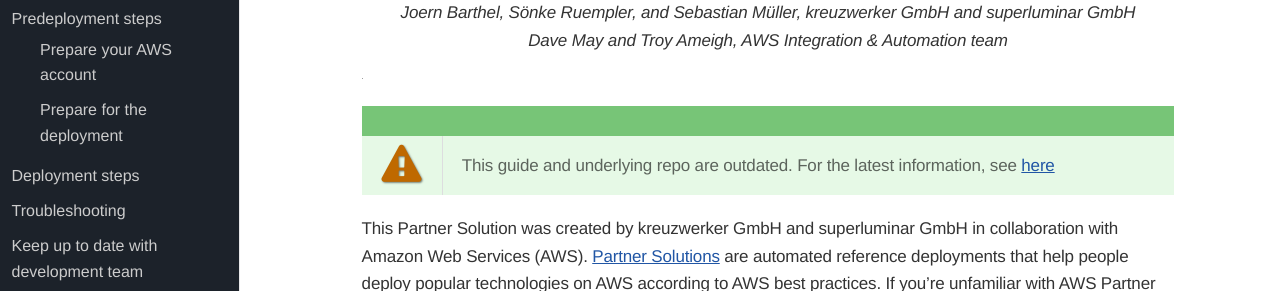
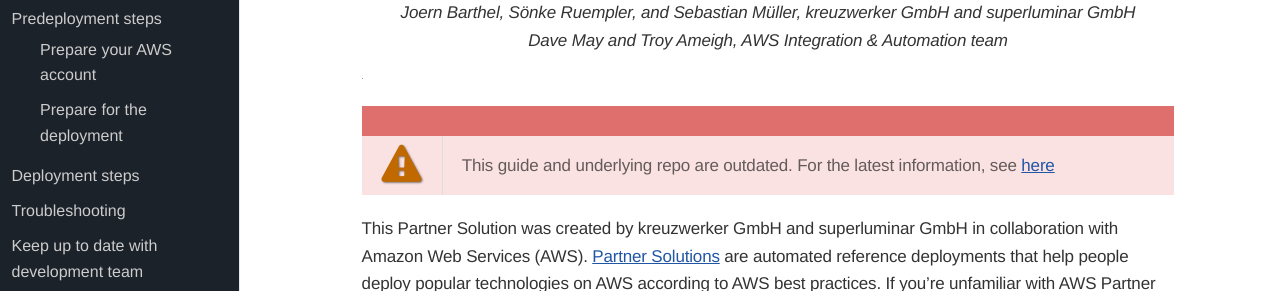
Before and after one commit to aws-ia/cfn-ps-superwerker, a plain HTML site: page index.html in a window 1280 px wide. Shown: the part 271-562 px from the top of the page. Drawn offline with nearby package versions, Linux system fonts and the light colour scheme; grey boxes are pictures that could not be loaded; files whose address does not match are found by name; a web font is replaced by a local one.

Commit message:
chore: change banner color

```diff
--- a/index.html
+++ b/index.html
@@ -893,7 +893,7 @@ p.footer-text a{color:#d7d8d8}
 <img src="https://aws-quickstart.s3.amazonaws.com/cfn-ps-superwerker/docs/boilerplate/.images/aws-quickstart-graphic.png" alt="">
 </div>
 </div>
-<div class="admonitionblock tip">
+<div class="admonitionblock caution">
 <table>
 <tr>
 <td class="icon">
```
